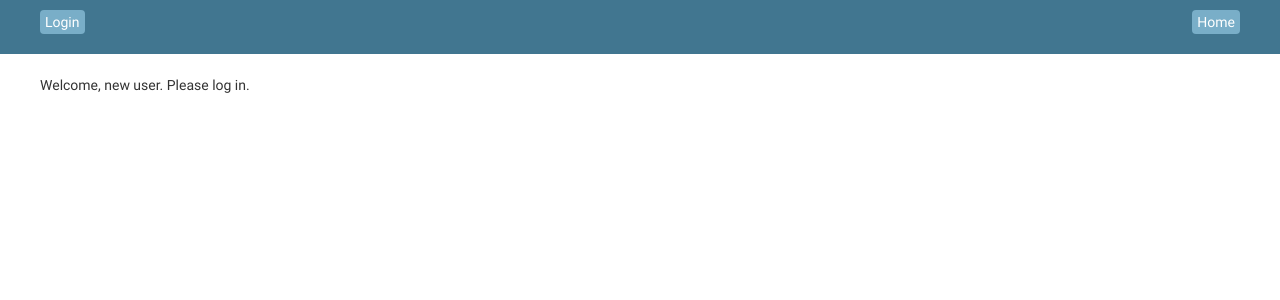
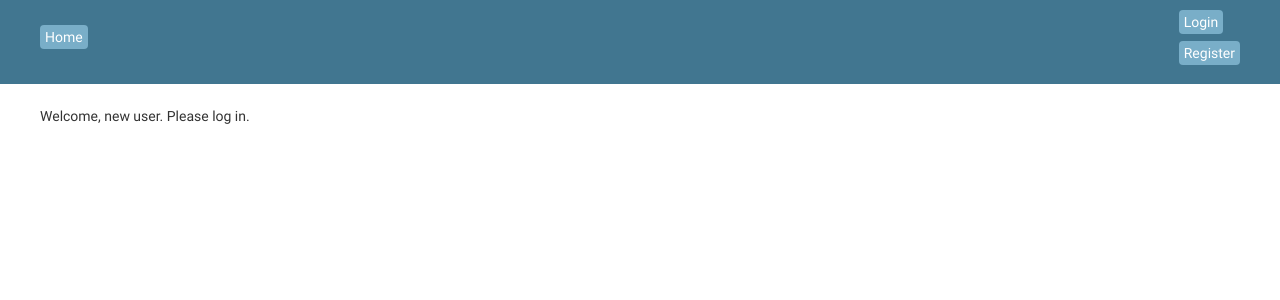
Before and after one commit to Fe-Ti/IMA, a Django app: page /registration/form in a window 1280 px wide. Shown: the top 300 px of the page. Run offline with Django 3.2, Linux system fonts and the light colour scheme.

Commit message:
Add registration view

```diff
--- a/ima/tegami/templates/base.html
+++ b/ima/tegami/templates/base.html
@@ -9,6 +9,9 @@
 
     <div id="header">
         {% block header %}
+		<div >
+                <p><a class="button" href="{% url 'tegami:index' %}">Home</a></p>
+		</div>
             {% if user.is_authenticated %}
 		<div>
                 <p><a class="button" href="{% url 'tegami:logout' %}">Logout</a></p>
@@ -16,11 +19,9 @@
             {% else %}
 		<div >
                 <p><a class="button" href="{% url 'tegami:login' %}">Login</a></p>
+                <p><a class="button" href="{% url 'tegami:register_form' %}">Register</a></p>
 		</div>
             {% endif %}
-		<div >
-                <p><a class="button" href="{% url 'tegami:index' %}">Home</a></p>
-		</div>
         {% endblock %}
     </div>
 </head>
```
